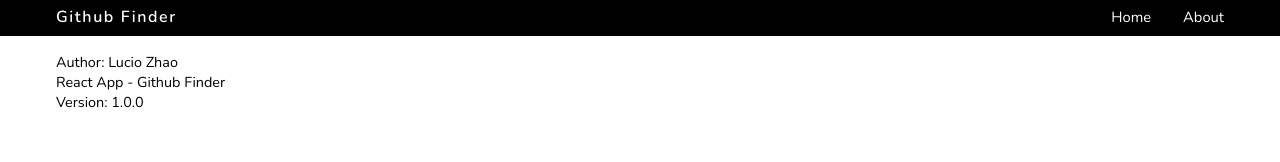
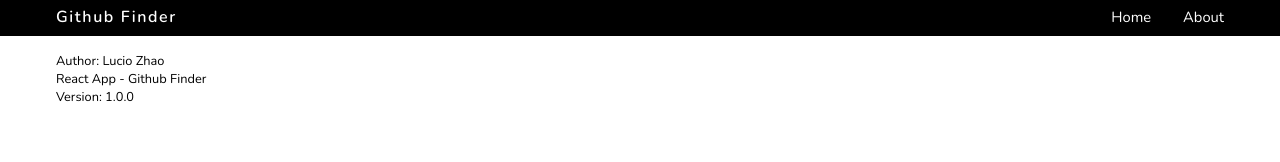
Before and after one commit to lzhao70/react-hooks-context, a React (Create React App) app: page /about in a window 1280 px wide. Shown: the top 162 px of the page. Built offline with nearby package versions, Linux system fonts and the light colour scheme; the HTML template or start-up script is replaced by a standard one.

Commit message:
add consistent design

```diff
--- a/src/App.css
+++ b/src/App.css
@@ -189,7 +189,7 @@ input:focus {
 
 /* About */
 .about-p {
-  font-size: 0.9rem;
+  font-size: 0.8rem;
 }
 
 /* Not Found */
```
